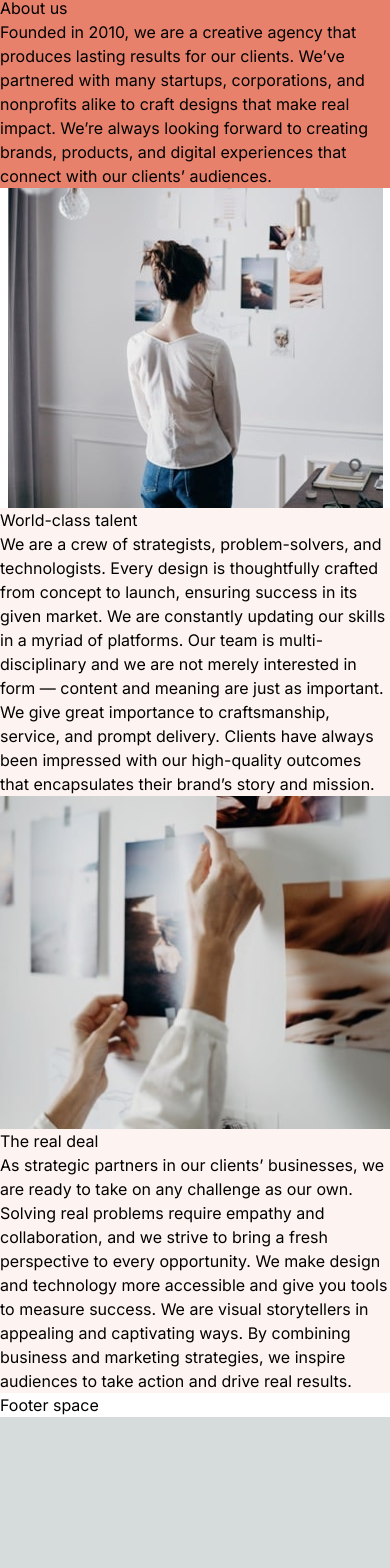
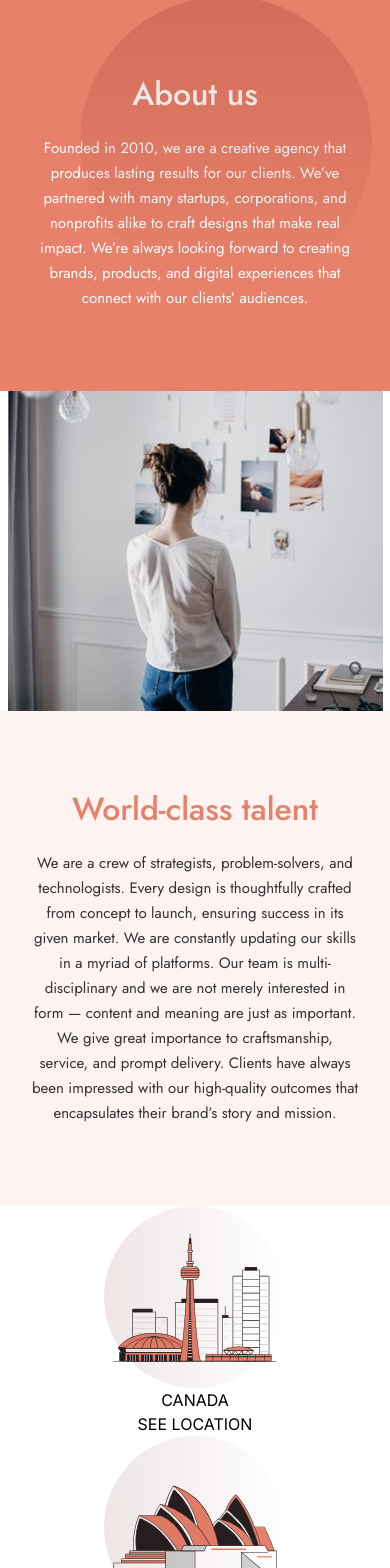
Before and after one commit to Laharls/designo_multi_page_website, a Next.js app: page /about in a window 390 px wide. Shown: the part 420-1988 px from the top of the page. Before the commit the page ends 1837 px from the top, so only its background shows below. Built offline with nearby package versions, Linux system fonts and the light colour scheme.

Commit message:
page : Mobile design about page (WIP)

```diff
--- a/src/app/about/page.js
+++ b/src/app/about/page.js
@@ -19,13 +19,24 @@ export default function About() {
           alt="A lot of desktop on a table"
         />
 
-        <div className="bg-orange relative">
-          <h1>About us</h1>
+        <div className="bg-orange relative overflow-hidden pt-20 w-full">
+          <div className="flex flex-col justify-center items-center">
+            <h1 className={`w-[327px] text-white text-center ${jost.className} text-[32px] not-italic font-medium leading-9 mb-6`}>About us</h1>
 
-          <p>
+            <p className={`w-[327px] text-white text-center ${jost.className} text-[15px] not-italic font-normal leading-[25px] mb-20`}>
               Founded in 2010, we are a creative agency that produces lasting results for our clients. We’ve partnered with many startups, corporations, and nonprofits alike to craft designs that make real impact.
               We’re always looking forward to creating brands, products, and digital experiences that connect with our clients’ audiences.
             </p>
+          </div>
+
+          <Image
+            priority
+            src="/images/home/desktop/bg-pattern-hero-home.svg"
+            width={292}
+            height={292}
+            alt='A circle for the design'
+            className='absolute top-0 left-20 md:hidden'
+          />
 
         </div>
       </div>
@@ -39,10 +50,11 @@ export default function About() {
           alt="A lot of desktop on a table"
         />
 
-        <div className="bg-beige">
-          <h2>World-class talent</h2>
+        <div className="bg-beige relative pt-20 w-full">
+          <div className="flex flex-col justify-center items-center">
+            <h2 className={`w-[327px] text-center text-orange ${jost.className} text-[32px] not-italic font-medium leading-9 mb-6`}>World-class talent</h2>
 
-          <p>
+            <p className={`w-[327px] text-black text-center ${jost.className} text-[15px] not-italic font-normal leading-[25px] mb-20`}>
               We are a crew of strategists, problem-solvers, and technologists. Every design is thoughtfully crafted from concept to launch, ensuring success in its given market.
               We are constantly updating our skills in a myriad of platforms.
 
@@ -52,8 +64,75 @@ export default function About() {
             </p>
           </div>
 
-        <div>
+        </div>
+
+        <div className="flew flex-col justify-center items-center">
           {/* Thing with the different places */}
+          <div className="relative">
+            <Image
+              src="/images/shared/desktop/illustration-canada.svg"
+              width={182}
+              height={143}
+              alt="Mythic monument of Canada"
+            />
+            <div className="absolute top-0">
+              <Image
+                src="/images/shared/desktop/bg-pattern-small-circle.svg"
+                width={202}
+                height={202}
+                alt='Light circle design'
+              />
+            </div>
+
+            <div className="flex flex-col justify-center items-center">
+              <p>CANADA</p>
+              <button>SEE LOCATION</button>
+            </div>
+          </div>
+
+          <div className="relative">
+            <Image
+              src="/images/shared/desktop/illustration-australia.svg"
+              width={182}
+              height={143}
+              alt="Mythic monument of Australia"
+            />
+            <div className="absolute top-0">
+              <Image
+                src="/images/shared/desktop/bg-pattern-small-circle.svg"
+                width={202}
+                height={202}
+                alt='Light circle design'
+              />
+            </div>
+
+            <div className="flex flex-col justify-center items-center">
+              <p>AUSTRALIA</p>
+              <button>SEE LOCATION</button>
+            </div>
+          </div>
+
+          <div className="relative">
+            <Image
+              src="/images/shared/desktop/illustration-united-kingdom.svg"
+              width={182}
+              height={143}
+              alt="United kingdom mythic bridge"
+            />
+            <div className="absolute top-0">
+              <Image
+                src="/images/shared/desktop/bg-pattern-small-circle.svg"
+                width={202}
+                height={202}
+                alt='Light circle design'
+              />
+            </div>
+
+            <div className="flex flex-col justify-center items-center">
+              <p>UNITED KINGDOM</p>
+              <button>SEE LOCATION</button>
+            </div>
+          </div>
         </div>
 
         <div className="flex flex-col justify-center items-center">
@@ -65,10 +144,11 @@ export default function About() {
             alt="random thing"
           />
 
-          <div className="bg-beige">
-            <h2>The real deal</h2>
+          <div className="bg-beige pt-20 w-full">
+            <div className="flex flex-col justify-center items-center">
+              <h2 className={`w-[327px] text-center text-orange ${jost.className} text-[32px] not-italic font-medium leading-9 mb-6`}>The real deal</h2>
 
-            <p>
+              <p className={`w-[327px] text-black text-center ${jost.className} text-[15px] not-italic font-normal leading-[25px] mb-20`}>
                 As strategic partners in our clients’ businesses, we are ready to take on any challenge as our own.
                 Solving real problems require empathy and collaboration, and we strive to bring a fresh perspective to every opportunity.
                 We make design and technology more accessible and give you tools to measure success.
@@ -77,6 +157,8 @@ export default function About() {
                 By combining business and marketing strategies, we inspire audiences to take action and drive real results.
               </p>
             </div>
+
+          </div>
         </div>
       </div>
     </main>
```
Lines whose indentation alone changed are shown as unchanged.
